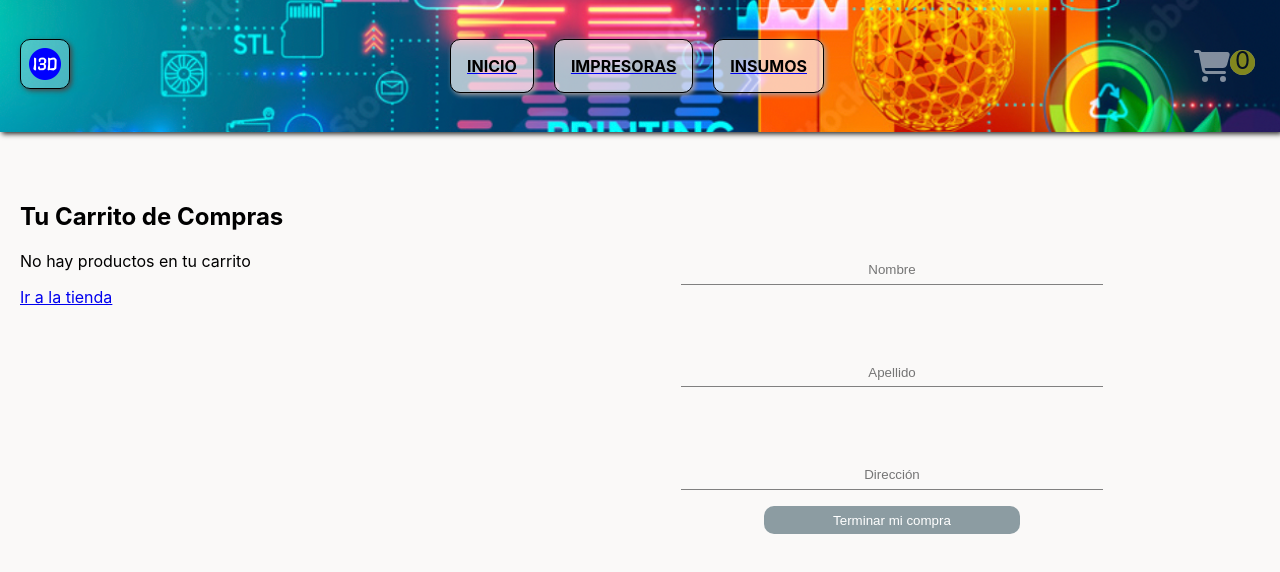
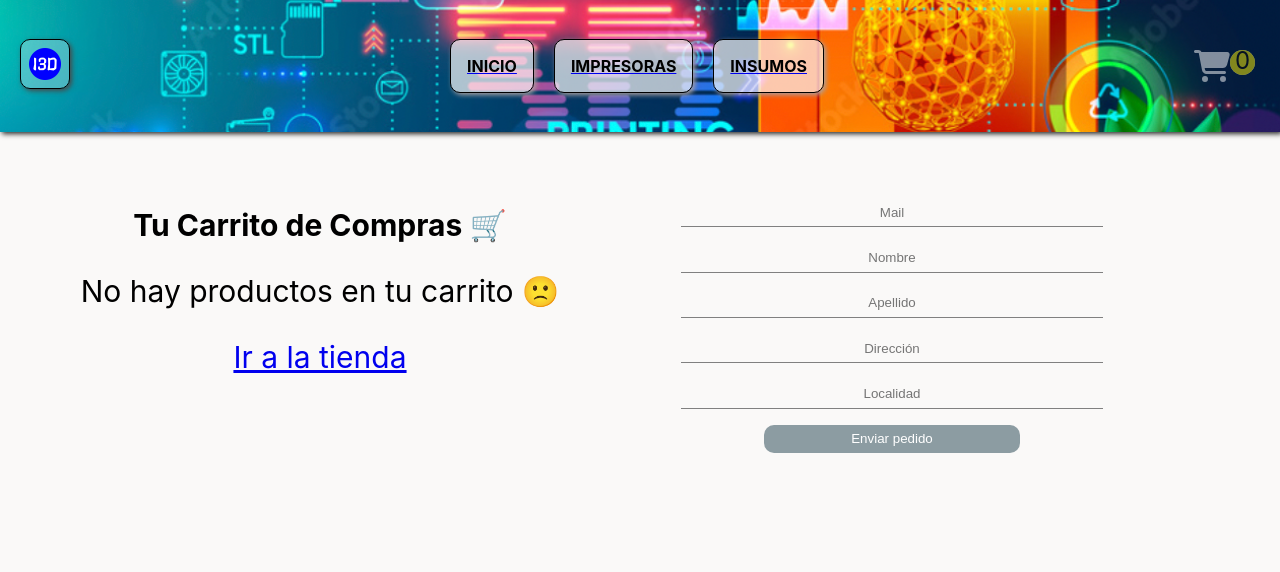
Before and after one commit to sebascardozo/appimagine3D, a React (Create React App) app: page /cart in a window 1280 px wide. Shown: the top 572 px of the page. Built offline with nearby package versions, Linux system fonts and the light colour scheme.

Commit message:
firebase II

```diff
--- a/src/components/Cart/Cart.jsx
+++ b/src/components/Cart/Cart.jsx
@@ -1,23 +1,63 @@
-import React from 'react'
-import '../styles/cart.css'
+
+import { useState } from 'react'
 import { useCartContext } from "../context/CartContext";
+import { collection, getFirestore, addDoc } from "firebase/firestore";
 import {FontAwesomeIcon} from '@fortawesome/react-fontawesome';
 import { faTrash } from "@fortawesome/free-solid-svg-icons";
 import { Link} from "react-router-dom";
-
+import '../styles/cart.css'
 
 const Cart = () => {
+  const [userId, setUserId] = useState('');
+  const db = getFirestore()
+  const {cartList, deleteCart, deleteItem} = useCartContext()
+  const total = cartList.reduce((acc, product)=> acc = acc + ((product.price) * product.qty),0)
+  const [buyer, setBuyer] = useState({
+    name:'',
+    email: '',
+    lastName:'',
+    adress: '',
+    city: ''
+  });
+  function handleInputChange(e){
+    setBuyer({
+      ...buyer,
+      [e.target.name]: e.target.value
+    })
+  }
 
-  const {cartList, deleteCart, deleteItem} = useCartContext()
+  function newOrder(e){
+        e.preventDefault();
+        let order = {};
 
-  const total = cartList.reduce((acc, product)=> acc = acc + ((product.price) * product.qty),0)
+        order.buyer = buyer;
+        order.products = cartList.map(product => {
+            const id = product.id;
+            const name = product.name;
+            const price = product.price;
+            const qty = product.counter;
 
+            return { id, name, price, qty }
+          })
+          console.log(order)
+        order.total = total;
 
-console.log(total)
+        const queryCollectionOrders = collection(db, 'orders')
+
+        setTimeout(()=>{
+          addDoc(queryCollectionOrders, order)
+            .then(resp => setUserId(resp.id))
+            .catch(err => console.log(err))
+          // .finally(deleteCart())
+
+        },2000)
+
+    }
   return (
+
     <div className="cart-container">
       <div className="cart">
-        <h2 className="cartTitle">Tu Carrito de Compras</h2>
+        <h2 className="cartTitle">Tu Carrito de Compras  🛒</h2>
           {cartList.map(product =>
           <li className="cartItem">
             <Link to={`/detail/${product.id}`}>
@@ -28,26 +68,30 @@ console.log(total)
             <p>Cantidad: {product.qty}</p>
             <button onClick={()=>deleteItem(product.id)} className="delete-item"><FontAwesomeIcon icon={faTrash} size="lg"></FontAwesomeIcon></button>
           </li>)}
-          {cartList.length ? <div>`
-                                <h3 className="totalCompra">Total: $ {total}</h3>
-                                <button className="delete-button" onClick={deleteCart}>Vaciar Carrito</button>
-                            </div>  : <div className="carritoVacio">
-                                                <p>No hay productos en tu carrito</p>
-                                                <Link to={"/"}>
-                                                  <p>Ir a la tienda</p>
-                                                </Link>
-                                              </div> }
-
+          {cartList.length ?
+            <>
+            <div>
+                <h3 className="totalCompra">Total: ${total}</h3>
+                   <button className="delete-button" onClick={deleteCart}>Vaciar Carrito  <FontAwesomeIcon icon={faTrash} size="md"></FontAwesomeIcon></button>
+           </div>
+         </> :
+          <div className="carritoVacio">
+              <p>No hay productos en tu carrito 🙁 </p>
+            <Link to={"/"}>
+              <p>Ir a la tienda <FontAwesomeIcon icon="fa-solid fa-cart-shopping-fast" /></p>
+            </Link>
+          </div> }
       </div>
       <div className="cartInfo">
-            <form>
-            <input type="text" placeholder="Nombre"/>
-            <input type="text" placeholder="Apellido"/>
-            <input type="text" placeholder="Dirección"/>
-            <button type="submit">Terminar mi compra</button>
-            </form>
-
-        </div>
+                        <form onSubmit={(e) => newOrder(e)}>
+                          <input type="email" placeholder="Mail" name="email" onChange={handleInputChange} />
+                          <input type="text" placeholder="Nombre" name="name" onChange={handleInputChange} />
+                          <input type="text" placeholder="Apellido" name="lastName" onChange={handleInputChange} />
+                          <input type="text" placeholder="Dirección" name="adress" onChange={handleInputChange} />
+                          <input type="text" placeholder="Localidad" name="city" onChange={handleInputChange} />
+                          <button type="submit">Enviar pedido</button>
+                        </form>
+                      </div>
     </div>
   )
 }
--- a/src/components/ItemCounter/ItemCounter.jsx
+++ b/src/components/ItemCounter/ItemCounter.jsx
@@ -23,8 +23,6 @@ function ItemCounter ({ stock, initial, onAdd, handleInput}) {
         }
       }
 
-
-
    return (
      <div className="ItemCounter">
 
--- a/src/components/item.jsx
+++ b/src/components/item.jsx
@@ -10,7 +10,7 @@ function Item({product}) {
     <Link to ={`/detail/${product.id}`}>
           <img className="card-image" src={product.image} alt="Imagen del producto"></img>
     </Link>
-    <div className="card-name">{product.name}</div>
+          <div className="card-name">{product.name}</div>
           <div className="card-price"> $ {product.price}</div>
     <Link to ={`/detail/${product.id}`}>
           <div className="container-btn">
@@ -18,8 +18,6 @@ function Item({product}) {
           </div>
     </Link>
     </div>
-
-
   )
 }
 
--- a/src/components/styles/ItemDetail.css
+++ b/src/components/styles/ItemDetail.css
@@ -10,7 +10,7 @@
     justify-content: center;
     flex-direction: column;
     width: 250px;
-    height: 450px;
+    height: 500px;
     margin: 10px;
     padding: 1em 2em;
     border: 6px solid grey;
@@ -23,6 +23,7 @@
 .detail-img {
     width: 200px;
     height: 200px;
+    text-align: center;
 }
 
 .detail-name {
--- a/src/components/styles/cart.css
+++ b/src/components/styles/cart.css
@@ -1,3 +1,11 @@
+.cartTitle {
+    font-size:30px;
+    text-align: center;
+}
+.carritoVacio{
+    text-align: center;
+    font-size:30px;
+}
 .cart-container {
     display: flex;
     justify-content: center;
@@ -6,7 +14,7 @@
 
 .cart {
     min-width: 300px;
-    min-height: 100px;
+    min-height: 200px;
 
 }
 
@@ -38,16 +46,17 @@
 }
 
 .delete-button {
-    width: 150px;
+    width: 200px;
     height: 50px;
     margin: 15px;
-    font-size: 18px;
+    font-size: 20px;
     line-height: 20px;
     border-radius: 15px;
     border: none;
     cursor: pointer;
     color: #fff;;
-    background-color: #f60707
+
+    background-color: #fbb901
 }
 
 
@@ -77,17 +86,6 @@
 
 }
 
-.cartInfo form button:hover {
-    transform: scale(1.03);
-    transition-duration: 0.5s;
-    cursor: pointer;
-}
-.delete-button:hover{
-    background-color: #8C9CA2;
-    color: #fff;
-    transition-duration: 0.5s;
-}
-
 .cartInfo {
     width: 50%;
 }
@@ -108,7 +106,6 @@
     background-color: transparent;
     text-align: center;
     padding: 0.5em;
-    padding-top: 4rem;
 }
 
 .cartInfo form button {
@@ -119,3 +116,9 @@
     border-style: none;
     width: 50%;
 }
+
+.cartInfo form button:hover {
+    transform: scale(1.03);
+    transition-duration: 0.5s;
+    cursor: pointer;
+}
--- a/src/components/styles/item.css
+++ b/src/components/styles/item.css
@@ -1,7 +1,7 @@
 
 .card {
   width: 180px;
-  height: 270px;
+  height: 370px;
   margin: 5px;
   padding: 1em 1.5em;
   border: 2px solid grey;
```
